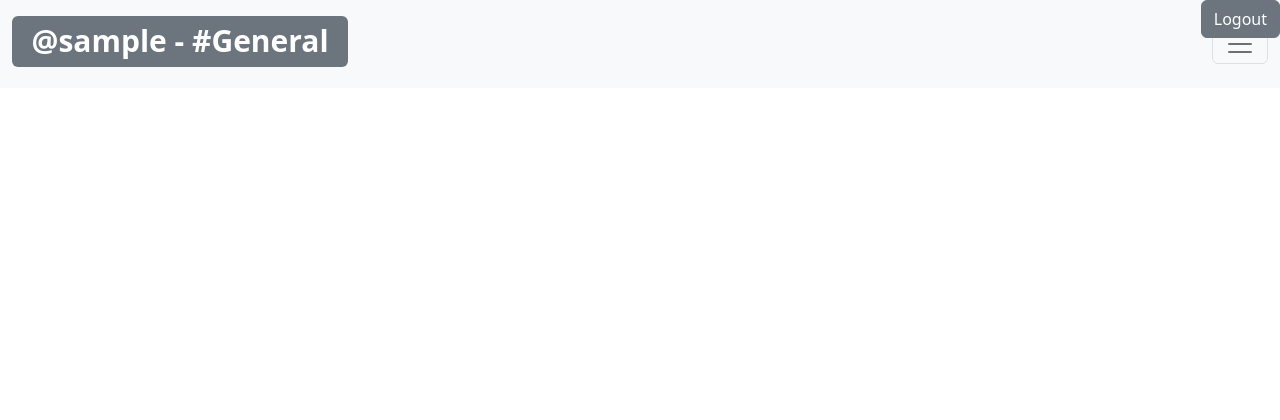
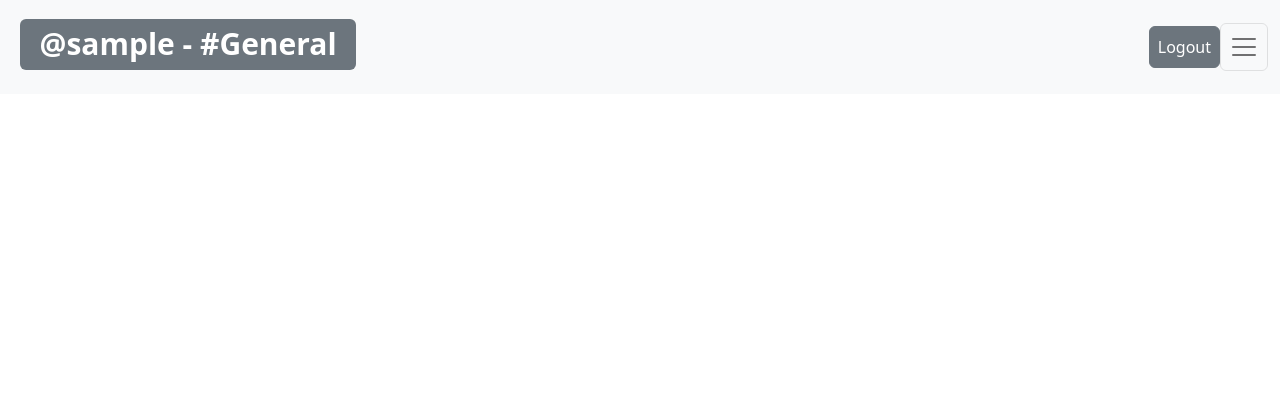
Before and after one commit to ai-zac/cs50w-project2, a Flask app: page /General in a window 1280 px wide. Shown: the top 420 px of the page. Run offline with Flask 2, Linux system fonts and the light colour scheme; the visitor is signed in with stand-in values (Sample User, id 1); some libraries are stand-ins or nearby versions.

Commit message:
Correct the logout button position

```diff
--- a/templates/index.html
+++ b/templates/index.html
@@ -3,10 +3,7 @@
     <head>
         <meta charset="UTF-8">
         <meta name="viewport" content="width=device-width, initial-scale=1">
-        <link href="https://cdn.jsdelivr.net/npm/bootstrap@5.2.2/dist/css/bootstrap.min.css"
-              rel="stylesheet"
-              integrity="sha384-Zenh87qX5JnK2Jl0vWa8Ck2rdkQ2Bzep5IDxbcnCeuOxjzrPF/et3URy9Bv1WTRi"
-              crossorigin="anonymous">
+        <link href="https://cdn.jsdelivr.net/npm/bootstrap@5.2.2/dist/css/bootstrap.min.css" rel="stylesheet" integrity="sha384-Zenh87qX5JnK2Jl0vWa8Ck2rdkQ2Bzep5IDxbcnCeuOxjzrPF/et3URy9Bv1WTRi" crossorigin="anonymous">
         <link href="../static/css/index.css" rel="stylesheet">
         <title>
             {% block tittle %}{% endblock %}
@@ -16,37 +13,23 @@
         <nav class="navbar navbar-light bg-light fixed-top">
             <div class="container-fluid d-flex flex-row">
                 <!-- narvbar oncanvas -->
-                <a class="navbar-brand " href="#"><h1><span class="badge bg-secondary">@{{ user }} - #{{ current_channel }}</span></h1></a>
-                <button class="btn btn-secondary position-fixed top-0 end-0" type="button">Logout</button>
-                <button class="navbar-toggler"
-                        type="button"
-                        data-bs-toggle="offcanvas"
-                        data-bs-target="#offcanvasNavbar"
-                        aria-controls="offcanvasNavbar">
+                <a class="p-2 flex-grow-1 navbar-brand " href="#"><h1><span class="badge bg-secondary">@{{ user }} - #{{ current_channel }}</span></h1></a>
+                <button class="p-2 btn btn-secondary"  type="button">Logout</button>
+                <button class="p-2 navbar-toggler" type="button" data-bs-toggle="offcanvas" data-bs-target="#offcanvasNavbar" aria-controls="offcanvasNavbar">
                     <span class="navbar-toggler-icon"></span>
                 </button>
                 <!-- navbar offcanvas -->
-                <div class="offcanvas offcanvas-end text-bg-light"
-                     tabindex="-1"
-                     id="offcanvasNavbar"
-                     aria-labelledby="offcanvasNavbarLabel">
+                <div class="offcanvas offcanvas-end text-bg-light" tabindex="-1" id="offcanvasNavbar" aria-labelledby="offcanvasNavbarLabel">
                     <div class="offcanvas-header">
                         <h5 class="offcanvas-title" id="offcanvasNavbarLabel">Channels</h5>
-                        <button type="button"
-                                class="btn-close btn-close-black"
-                                data-bs-dismiss="offcanvas"
-                                aria-label="Close"></button>
+                        <button type="button" class="btn-close btn-close-black" data-bs-dismiss="offcanvas" aria-label="Close"></button>
                     </div>
                     <div class="offcanvas-body">
                         <!-- Create new channel -->
                         <form class="d-flex mt-3">
                             <div class="input-group me-2">
                                 <span class="input-group-text" id="basic-addon1">#</span>
-                                <input type="text"
-                                       class="form-control newChannel"
-                                       placeholder="Channel"
-                                       aria-label="Username"
-                                       aria-describedby="basic-addon1">
+                                <input type="text" class="form-control newChannel" placeholder="Channel" aria-label="Username" aria-describedby="basic-addon1">
                             </div>
                             <button type="button" class="btn btn-success createChannel">Create</button>
                         </form>
```
